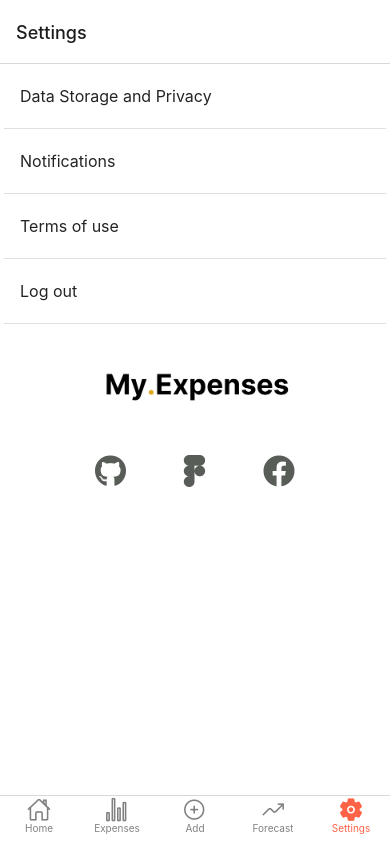
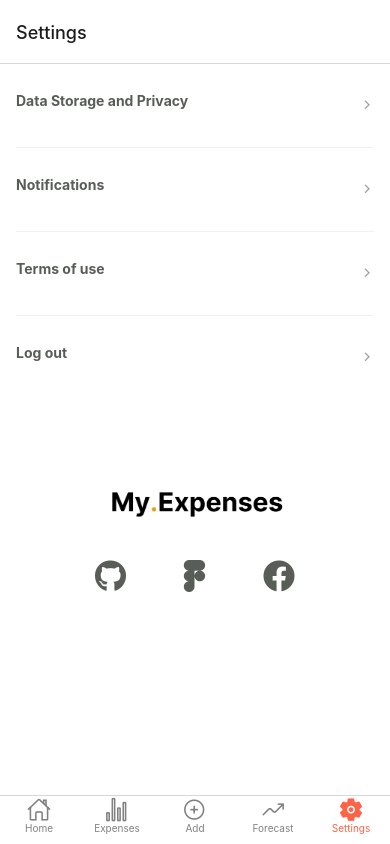
Before and after one commit to Rae-Zou/My-Expenses, a React Native app: screen /Settings in a window 390 px wide. Built offline with nearby package versions, Linux system fonts and the light colour scheme.

Commit message:
list item

```diff
--- a/babel.config.js
+++ b/babel.config.js
@@ -2,5 +2,6 @@
   api.cache(true);
   return {
     presets: ['babel-preset-expo'],
+    plugins: ['react-native-reanimated/plugin'],
   };
 };
--- a/screens/ForecastScreen.js
+++ b/screens/ForecastScreen.js
@@ -5,7 +5,7 @@
 
 export default function ForecastScreen({ navigation }) {
     var costDict = {"Other" : 0, "Transport" : 0, "Food" : 0, "Rent" : 0, "Power" : 0};
-
+    var total_cost = 0;
     const rowItems = [
         {
           title: ("🏠 Rent  $" + costDict["Rent"] ),
@@ -68,6 +68,10 @@
                 borderRadius: 16
               }}
             />
+
+            <Text style={styles.forecastCost}>{("Your forecast cost for next month")}</Text>
+            <Text style={styles.forecastCost}>{("Total: 💲" + total_cost.toFixed(2))}</Text>
+
             {rowItems.map((item, index) => (
                 <ListItem
                 key={index}
@@ -82,8 +86,16 @@
 }
 
 const styles = StyleSheet.create({
-  container: {
-    flex: 1,
-    paddingHorizontal: 16,
-    backgroundColor: "white",},
+    container: {
+      flex: 1,
+      paddingHorizontal: 16,
+      backgroundColor: "white",
+    },
+    forecastCost: {
+      textAlign: "center",
+      marginBottom: 10,
+      color: "#595D58",
+      fontSize: 18,
+      fontWeight: "bold",
+    },
 });
--- a/screens/ListItem.tsx
+++ b/screens/ListItem.tsx
@@ -1,5 +1,5 @@
 import * as React from 'react';
-import { TouchableOpacity, ViewStyle, StyleSheet, StyleProp } from "react-native";
+import { TouchableOpacity, ViewStyle, Text, StyleSheet, StyleProp } from "react-native";
 import { Ionicons } from "@expo/vector-icons";
 
 interface Props {
@@ -22,7 +22,7 @@
 
   return (
     <TouchableOpacity onPress={onPress} style={containerStyle}>
-      {/* <Text.Secondary numberOfLines={1}>{title}</Text.Secondary> */}
+      <Text style={styles.forecastCost}>{title}</Text>
       <Ionicons name={"ios-chevron-forward-outline"} size={14} color={"#9CA6A0"} />
     </TouchableOpacity>
   );
@@ -33,7 +33,7 @@
         flexDirection: "row",
         justifyContent: "space-between",
         alignItems: "center",
-        paddingVertical: 18,
+        paddingVertical: 12,
         flex: 1,
       },
       topLine: {
@@ -44,6 +44,13 @@
         borderBottomColor: "#F0F0F0",
         borderBottomWidth: 1.6,
       },
+      forecastCost: {
+        textAlign: "center",
+        marginBottom: 10,
+        color: "#595D58",
+        fontWeight: "bold",
+      },
+
   });
 
 export default ListItem;
--- a/screens/SettingsScreen.js
+++ b/screens/SettingsScreen.js
@@ -3,7 +3,7 @@
 import { FontAwesome5 } from "@expo/vector-icons";
 import { View, Text, StyleSheet, TouchableOpacity, TouchableWithoutFeedback, Image } from 'react-native';
 import { NavigationContainer, useNavigation } from '@react-navigation/native';
-import { ListItem, } from 'react-native-elements';
+import ListItem  from "./ListItem";
 
 export default function SettingsScreen({ navigation }) {
     const rowItems = [
@@ -50,16 +50,14 @@
 
         <View style={styles.mainContainer}>
 
-            {rowItems.map((l, i) => (
-                <ListItem key={i} bottomDivider>
-                <ListItem.Content>
-                    <ListItem.Title>{l.name}</ListItem.Title>
-                </ListItem.Content>
-                <ListItem onPress={l.onPress}></ListItem>
-
-                </ListItem>
-
-          ))}
+            {rowItems.map((item, index) => (
+                <ListItem
+                  key={index}
+                  showBottomLine={index !== rowItems.length - 1}
+                  onPress={item.onPress}
+                  title={item.name}
+                />
+            ))}
 
             <TouchableWithoutFeedback onPress={() => setSteps(steps + 1)}>
               <View style={styles.logoContainer}>
@@ -85,19 +83,20 @@
 const styles = StyleSheet.create({
     mainContainer: {
       flex: 1,
-      paddingHorizontal: 4,
+      paddingHorizontal: 16,
       backgroundColor: 'white',
+
     },
     soContainer: {
       flexDirection: "row",
       justifyContent: "center",
-      flex: 3,
+      flex: 4,
 
     },
     logoContainer: {
       flex: 1,
       alignItems: "center",
-      paddingVertical: 8,
+      paddingVertical: 50,
     },
     box: {
       flex: 1,
--- a/tsconfig.json
+++ b/tsconfig.json
@@ -1,4 +1,6 @@
 {
-  "compilerOptions": {},
+  "compilerOptions": {
+    "jsx": "react"
+},
   "extends": "expo/tsconfig.base"
 }
```
Also changed, not shown: 1 other file (tests, documents, lock files or other folders).
